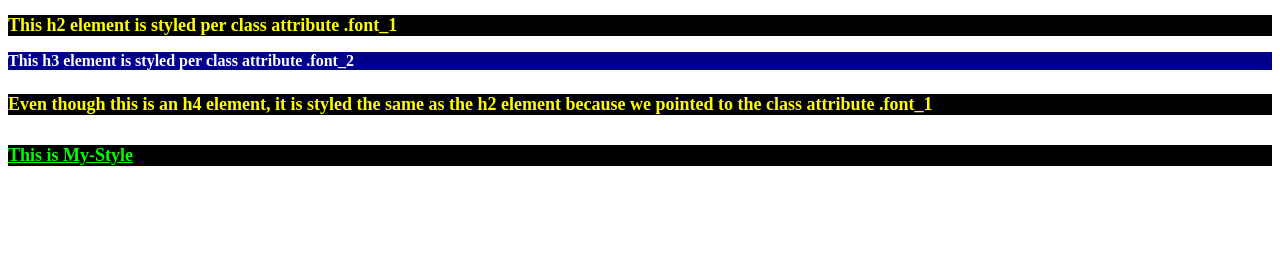
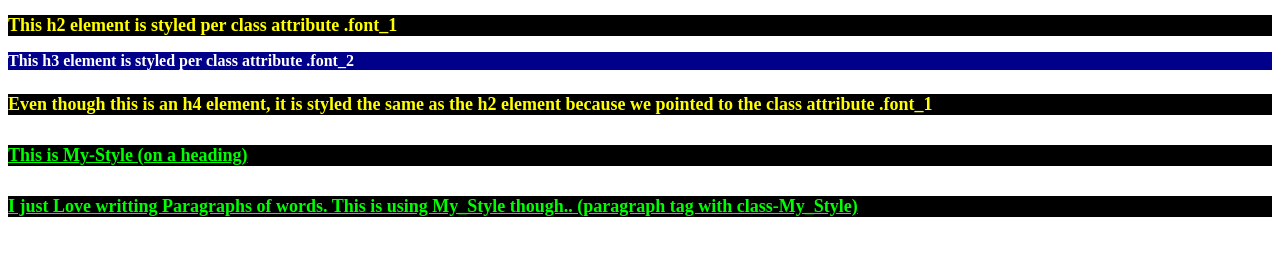
Before and after one commit to CodisticJr/HTML_AND_CSS_PROJECTS, a plain HTML site: page Basic_HTML_AND_CSS/Basic_HTML_4.html in a window 1280 px wide. Drawn offline with Linux system fonts and the light colour scheme.

Commit message:
Update Basic_HTML_4.html
define <p> and <h> tags visually

```diff
--- a/Basic_HTML_AND_CSS/Basic_HTML_4.html
+++ b/Basic_HTML_AND_CSS/Basic_HTML_4.html
@@ -24,6 +24,7 @@
 	<h3 class="font_2">This h3 element is styled per class attribute .font_2</h3>
 	<h4 class="font_1">Even though this is an h4 element, it is styled the same
 		as the h2 element because we pointed to the class attribute .font_1</h4>
-	<h5 class="My_style">This is My-Style</h5>
+	<h5 class="My_style">This is My-Style (on a heading) </h5>
+		<p class="My_style"> I just Love writting Paragraphs of words. This is using My_Style though.. (paragraph tag with class-My_Style)  </p>
 	</body>
 </html>
```
